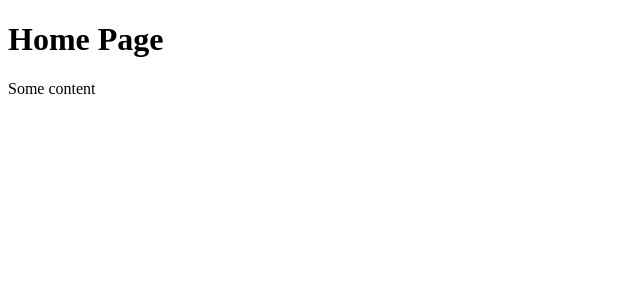
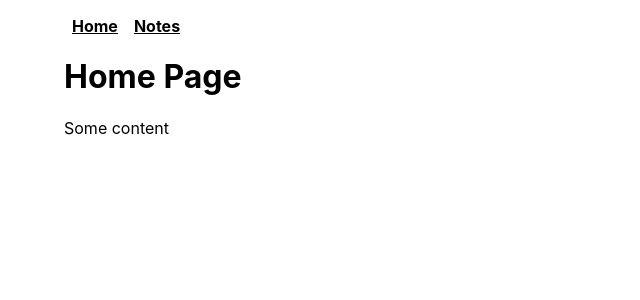
Before and after one commit to davidguras/next13-crash-course, a Next.js app: page / in a window 1280 px wide. Shown: the top 300 px of the page, without its empty margins (0-640 px from the left). Built offline with nearby package versions, Linux system fonts and the light colour scheme.

Commit message:
Add global page header and styles
* add page header with 2 links
* add global page styles

```diff
--- /dev/null
+++ b/app/globals.css
@@ -0,0 +1,50 @@
+* {
+    box-sizing: border-box;
+}
+
+html,
+body {
+    margin: 0;
+    font-family: -apple-system, BlinkMacSystemFont, Segoe UI, Roboto, Oxygen, Ubuntu, Cantarell, Fira Sans, Droid Sans,
+    Helvetica Neue, sans-serif;
+    padding: 0 2rem;
+}
+
+a {
+    color: inherit;
+    text-decoration: none;
+    padding: 0;
+    margin: 0;
+}
+
+main {
+    min-height: 100vh;
+    padding: 1rem 0;
+    display: flex;
+    flex-direction: column;
+    justify-content: flex-start;
+    align-items: flex-start;
+}
+
+input, textarea {
+    display: block;
+    max-width: 300px;
+    margin: 0.5rem 0;
+}
+
+button {
+    background-color: #000000;
+    border: none;
+    color: white;
+    padding: 0.5rem 2rem;
+    text-align: center;
+    text-decoration: none;
+    display: inline-block;
+    cursor: pointer;
+}
+
+nav a {
+    font-weight: bold;
+    margin: 0 0.5rem;
+    text-decoration: underline;
+}
--- a/app/layout.tsx
+++ b/app/layout.tsx
@@ -1,16 +1,23 @@
-export const metadata = {
-  title: 'Next.js',
-  description: 'Generated by Next.js',
+/* eslint-disable @next/next/no-head-element */
+import Link from 'next/link';
+import './globals.css';
+
+export default function RootLayout({children,}: { children: React.ReactNode; }) {
+    return (
+        <html>
+        <body>
+        <main>
+            <nav>
+                <Link href="/">
+                    Home
+                </Link>
+                <Link href="/notes">
+                    Notes
+                </Link>
+            </nav>
+            {children}
+        </main>
+        </body>
+        </html>
+    );
 }
-
-export default function RootLayout({
-  children,
-}: {
-  children: React.ReactNode
-}) {
-  return (
-    <html lang="en">
-      <body>{children}</body>
-    </html>
-  )
-}
```
